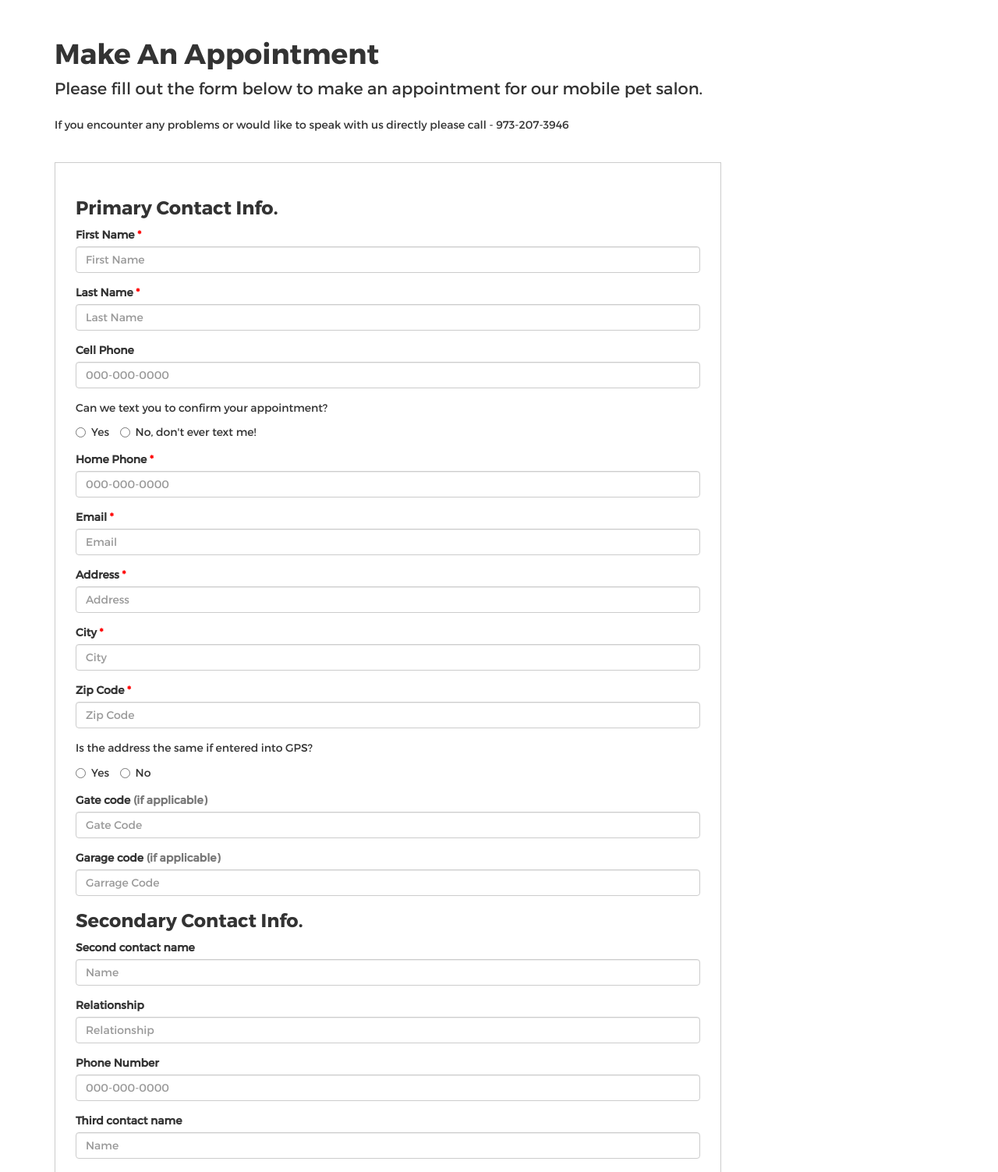
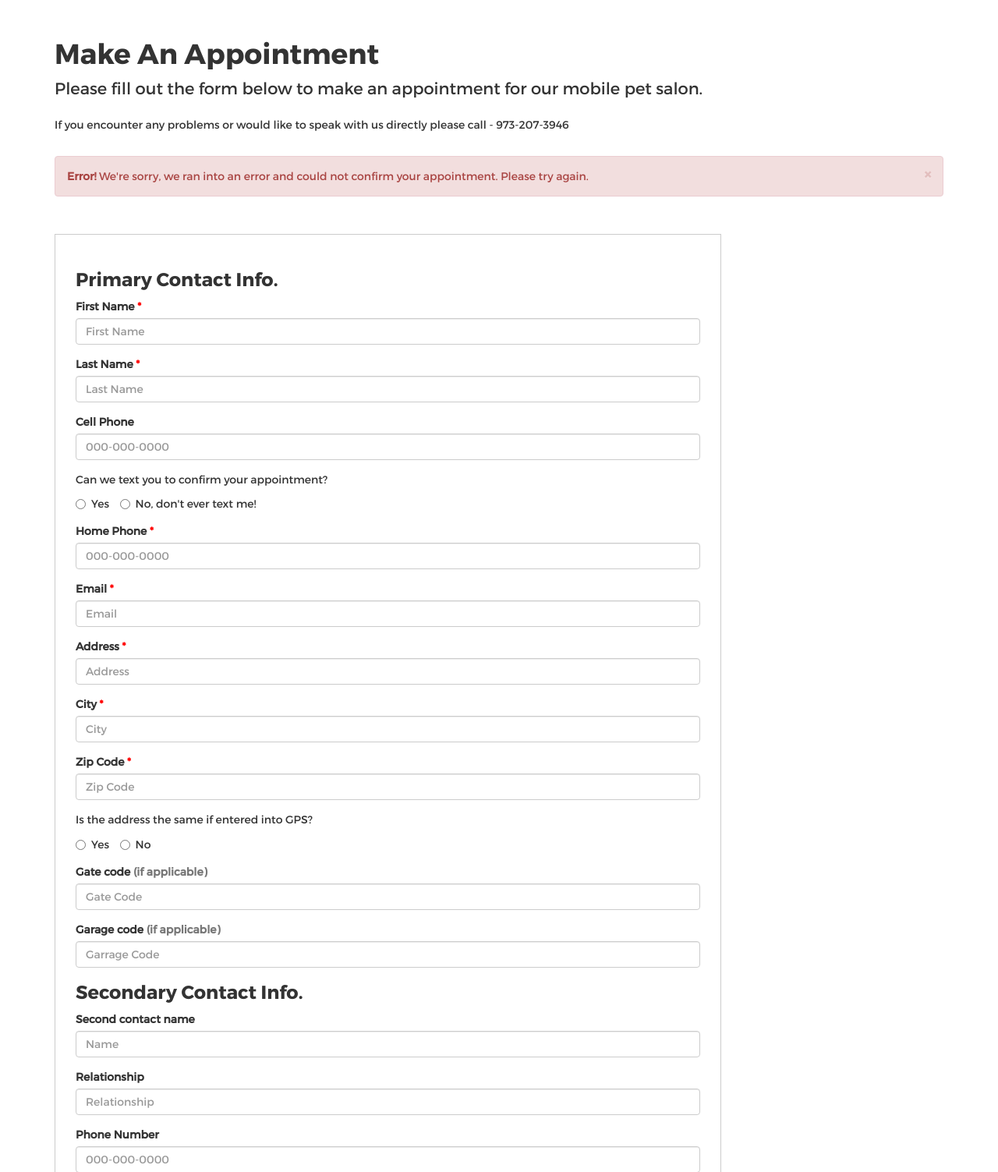
Before and after one commit to djreinke/wunderful-tails-web, a PHP site: page /make-an-appointment?status=failure in a window 1280 px wide. Shown: the part 178-1681 px from the top of the page at 78% size. Run offline with PHP 8.4, Linux system fonts and the light colour scheme; some libraries are stand-ins or nearby versions.

Commit message:
Adds mailing feature for appointments

```diff
--- a/assets/css/style.css
+++ b/assets/css/style.css
@@ -80,6 +80,9 @@ p{
 		border-top: 3px solid #cccccc;
 	}
 }
+p a:hover .btn-primary{
+	text-decoration: none !important;
+}
 .btn-primary{
 	background: #0F7AD6;
 	border-color: #0F7AD6;
@@ -88,10 +91,12 @@ p{
 	border-radius: 0px;
 	text-shadow: 0px 1px #0F7AD6;
 	font-weight: bold;
+	text-decoration: none;
 }
 .btn-primary:hover{
 	background: #0F7AD6;
 	border-color: #0F7AD6;
+	text-decoration: none;
 }
 .buf-sm{
 	margin: 20px auto;
--- a/includes/navigation.php
+++ b/includes/navigation.php
@@ -12,14 +12,14 @@
             <span class="icon-bar"></span>
             <span class="icon-bar"></span>
           </button>
-          <a class="navbar-brand" href="index.php"><img alt="Wunderful Tails Mobile Pet Salon Morris Country NJ" src="assets/images/wunderful-tails-logo.jpg"></a>
+          <a class="navbar-brand" href="home"><img alt="Wunderful Tails Mobile Pet Salon Morris Country NJ" src="assets/images/wunderful-tails-logo.jpg"></a>
         </div>
         <div id="navbar" class="collapse navbar-collapse">
           <ul class="nav navbar-nav">
-            <li class="active"><a href="mobile-pet-salon.php">Mobile Pet Salon</a></li>
-            <li><a href="services.php">Services</a></li>
-            <li><a href="about-us.php">About Us</a></li>
-            <li><a href="make-an-appointment.php">Make an Appointment</a></li>
+            <li class="active"><a href="mobile-pet-salon">Mobile Pet Salon</a></li>
+            <li><a href="services">Services</a></li>
+            <li><a href="about-us">About Us</a></li>
+            <li><a href="make-an-appointment">Make an Appointment</a></li>
           </ul>
           <div class="navbar-social-wrap">
           <a href="https://www.facebook.com/WunderfulTails/" target="_blank"><div class="navbar-social facebook"></div></a>
--- a/index.php
+++ b/index.php
@@ -9,7 +9,7 @@
       <div class="col-md-9 col-md-offset-3 homepage-feat-meta">
         <h1 class="center">Full Service Dog Grooming at Your Doorstep</h1>
         <div class="homepage-feat-truck"></div>
-        <p><button type="button" class="btn btn-primary btn-lg float-center">Make an Appointment</button></p>
+        <p><a href="make-an-appointment"><button type="button" class="btn btn-primary btn-lg float-center">Make an Appointment</button></a></p>
       </div>
       <div class="homepage-feat-duke"></div>
     </div>
@@ -21,7 +21,7 @@
       <div class="col-sm-4 center"><h3>Deshedding Services</h3><img class="img-full" src="assets/images/home_feat02.jpg"></div>
       <div class="col-sm-4 center"><h3>Skincare Treatments</h3><img class="img-full" src="assets/images/home_feat03.jpg"></div>
     </div>
-      <p><button type="button" class="btn btn-primary btn-lg float-center buf-md">See All Services</button></p>
+      <p><a href="services"><button type="button" class="btn btn-primary btn-lg float-center buf-md">See All Services</button></a></p>
     </div><!-- /.container -->
   </div>
   <div class="sec grey">
--- a/make-an-appointment.php
+++ b/make-an-appointment.php
@@ -10,16 +10,27 @@
 	<h1 class="page-title">Make An Appointment</h1>
 	<p class="lead">Please fill out the form below to make an appointment for our mobile pet salon.</p>
 	<p>If you encounter any problems or would like to speak with us directly please call - <?php echo $phone;?></p>
+	<?php
+		if( isset($_GET['status']) ){
+			if( $_GET['status'] == "failure"){
+
+				echo '<br><div class="alert alert-danger alert-dismissible" role="alert">
+  <button type="button" class="close" data-dismiss="alert" aria-label="Close"><span aria-hidden="true">&times;</span></button>
+  <strong>Error!</strong> We\'re sorry, we ran into an error and could not confirm your appointment. Please try again.
+</div>';
+			}
+		}
+	?>
 	<div class="make-an-appointment-wrap col-md-9">
-		<form action="functions/mail.php" id="make-appointment">
+		<form action="functions/mail.php" method="post" id="make-appointment">
 			<h3>Primary Contact Info.</h3>
 			<div class="form-group">
 			    <label class="control-label" for="first-name">First Name <span class="form-required">*</span></label>
-				<input type="text" class="form-control" id="first-name" placeholder="First Name" required>
+				<input type="text" class="form-control" id="first-name" placeholder="First Name" name="first-name" required>
 			</div>
 			<div class="form-group">
 				<label class="control-label" for="last-name">Last Name <span class="form-required">*</span></label>
-				<input type="text" class="form-control" id="last-name" placeholder="Last Name" required>
+				<input type="text" class="form-control" id="last-name" placeholder="Last Name" name="last-name" required>
 			</div>
 			<div class="form-group">
 				<label class="control-label" for="cell-phone">Cell Phone</label>
@@ -28,77 +39,77 @@
 			<div class="form-group">
 				<p>Can we text you to confirm your appointment?</p>
 				<label class="radio-inline">
-  					<input type="radio" name="inlineRadioOptions" id="text-me-yes" value="text-me-yes"> Yes
+  					<input type="radio" name="send-text-confirmation" id="text-me-yes" value="yes"> Yes
 				</label>
 				<label class="radio-inline">
-				  <input type="radio" name="inlineRadioOptions" id="text-me-no" value="text-me-no"> No, don't ever text me!
+				  <input type="radio" name="send-text-confirmation" id="text-me-no" value="no"> No, don't ever text me!
 				</label>
 			</div>
 			<div class="form-group">
 				<label class="control-label" for="home-phone">Home Phone <span class="form-required">*</span></label>
-				<input type="phone" class="form-control" id="home-phone" placeholder="000-000-0000" required>
+				<input type="phone" class="form-control" id="home-phone" placeholder="000-000-0000" name="home-phone" required>
 			</div>
 			<div class="form-group">
 			    <label class="control-label" for="email">Email <span class="form-required">*</span></label>
-				<input type="email" class="form-control" id="email" placeholder="Email" required>
+				<input type="email" class="form-control" id="email" placeholder="Email" name="email" required>
 			</div>
 			<div class="form-group">
 				<label class="control-label" for="address">Address <span class="form-required">*</span></label>
-				<input type="text" class="form-control" id="address" placeholder="Address" required>
+				<input type="text" class="form-control" id="address" placeholder="Address" name="address" required>
 			</div>
 			<div class="form-group">
 				<label class="control-label" for="city">City <span class="form-required">*</span></label>
-				<input type="text" class="form-control" id="city" placeholder="City" required>
+				<input type="text" class="form-control" id="city" placeholder="City" name="city" required>
 			</div>
 			<div class="form-group">
 				<label class="control-label" for="zip">Zip Code <span class="form-required">*</span></label>
-				<input type="text" class="form-control" id="zip" placeholder="Zip Code" required>
+				<input type="text" class="form-control" id="zip" placeholder="Zip Code" name="zip" equired>
 			</div>
 			<div class="form-group">
 				<p>Is the address the same if entered into GPS?</p>
 				<label class="radio-inline">
-  					<input type="radio" name="inlineRadioOptions" id="inlineRadio1" value="option1"> Yes
+  					<input type="radio" name="is-address-same-in-gps" id="inlineRadio1" value="yes"> Yes
 				</label>
 				<label class="radio-inline">
-				  <input type="radio" name="inlineRadioOptions" id="inlineRadio2" value="option2"> No
+				  <input type="radio" name="is-address-same-in-gps" id="inlineRadio2" value="no"> No
 				</label>
 			</div>
 			<div class="form-group">
 				<label for="gate-code">Gate code <span class="text-muted">(if applicable)</span></label>
-				<input type="text" class="form-control" id="gate-code" placeholder="Gate Code">
+				<input type="text" class="form-control" id="gate-code" name="gate-code" placeholder="Gate Code">
 			</div>
 			<div class="form-group">
 				<label for="garrage-code">Garage code <span class="text-muted">(if applicable)</span></label>
-				<input type="text" class="form-control" id="gate-code" placeholder="Garrage Code">
+				<input type="text" class="form-control" id="garrage-code" name="garrage-code" placeholder="Garrage Code">
 			</div>
 			<h3>Secondary Contact Info.</h3>
 			<div class="form-group">
 			    <label for="contact-second-name">Second contact name</label>
-				<input type="text" class="form-control" id="contact-second-name" placeholder="Name">
+				<input type="text" class="form-control" id="contact-second-name" name="second-contact-name" placeholder="Name">
 			</div>
 			<div class="form-group">
 				<label for="contact-second-relation">Relationship</label>
-				<input type="text" class="form-control" id="contact-second-relation" placeholder="Relationship">
+				<input type="text" class="form-control" id="contact-second-relation" name="second-contact-relation" placeholder="Relationship">
 			</div>
 			<div class="form-group">
 				<label for="contact-second-phone">Phone Number</label>
-				<input type="phone" class="form-control" id="contact-second-phone" placeholder="000-000-0000">
+				<input type="phone" class="form-control" name="second-contact-phone" id="contact-second-phone" placeholder="000-000-0000">
 			</div>
 			<div class="form-group">
 			    <label for="contact-third-name">Third contact name</label>
-				<input type="text" class="form-control" id="contact-third-name" placeholder="Name">
+				<input type="text" name="third-contact-name" class="form-control" id="contact-third-name" placeholder="Name">
 			</div>
 			<div class="form-group">
 				<label for="contact-third-relation">Relationship</label>
-				<input type="text" class="form-control" id="contact-third-relation" placeholder="Relationship">
+				<input type="text" name="third-contact-relation" class="form-control" id="contact-third-relation" placeholder="Relationship">
 			</div>
 			<div class="form-group">
 				<label for="contact-third-phone">Phone Number</label>
-				<input type="phone" class="form-control" id="contact-third-phone" placeholder="000-000-0000">
+				<input type="phone" name="third-contact-phone" class="form-control" id="contact-third-phone" placeholder="000-000-0000">
 			</div>
 			<div class="form-group">
 				<label for="contact-additional">Additional Contact Info</label>
-				<textarea class="form-control" rows="3"></textarea>
+				<textarea class="form-control" name="additional-contact-info" rows="3"></textarea>
 			</div>
 			<h3>Vet Information</h3>
 			<div class="form-group">
```
Also changed, not shown: functions/mail.php (+22 -0 lines), .htaccess (added).
